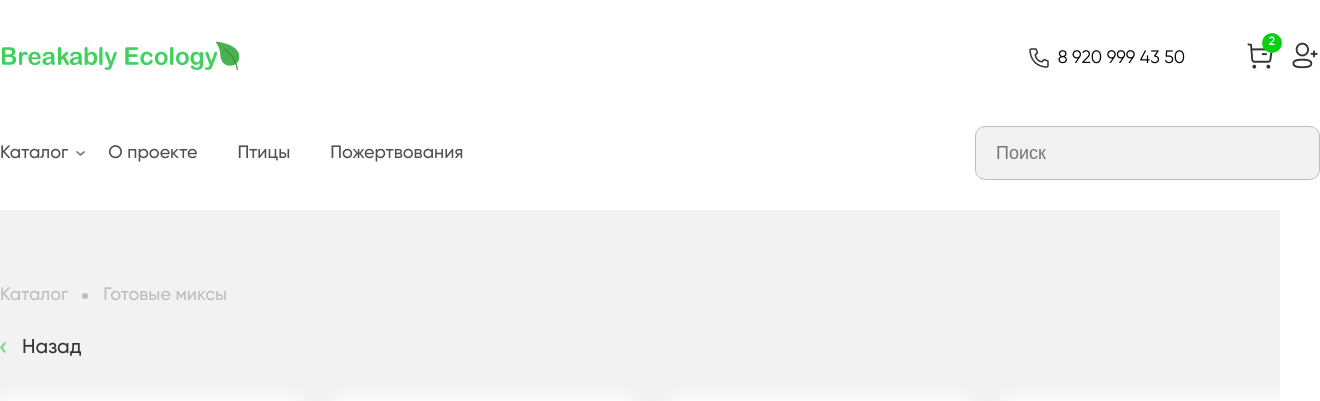
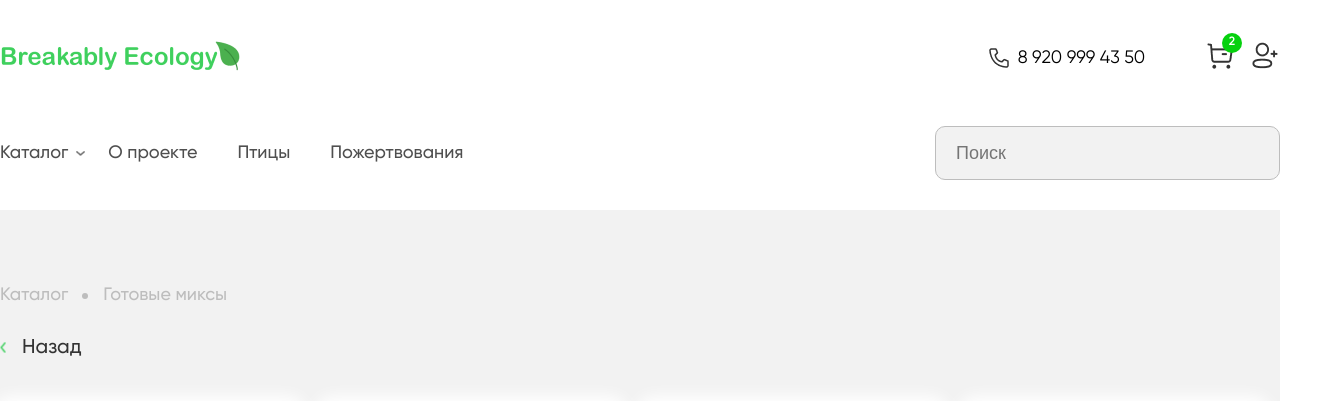
Before and after one commit to Igor-Yarik/Homework_12, a website: page index.html in a window 1280 px wide. Shown: the top 401 px of the page, 1320 px wide, since content can reach past the window. Drawn offline with Linux system fonts and the light colour scheme.

Commit message:
scaling fix

```diff
--- a/scss/styles.scss
+++ b/scss/styles.scss
@@ -18,7 +18,7 @@ a {
 }
 
 .wrapper {
-    width: 1320px;
+    max-width: 1320px;
     margin-right: auto;
     margin-left: auto;
 }
@@ -84,6 +84,7 @@ a {
 .header_main {
     display: flex;
     justify-content: space-between;
+    flex-wrap: wrap;
     align-items: center;
     margin-bottom: 30px;
 }
```
Also changed, not shown: css/styles.css.
